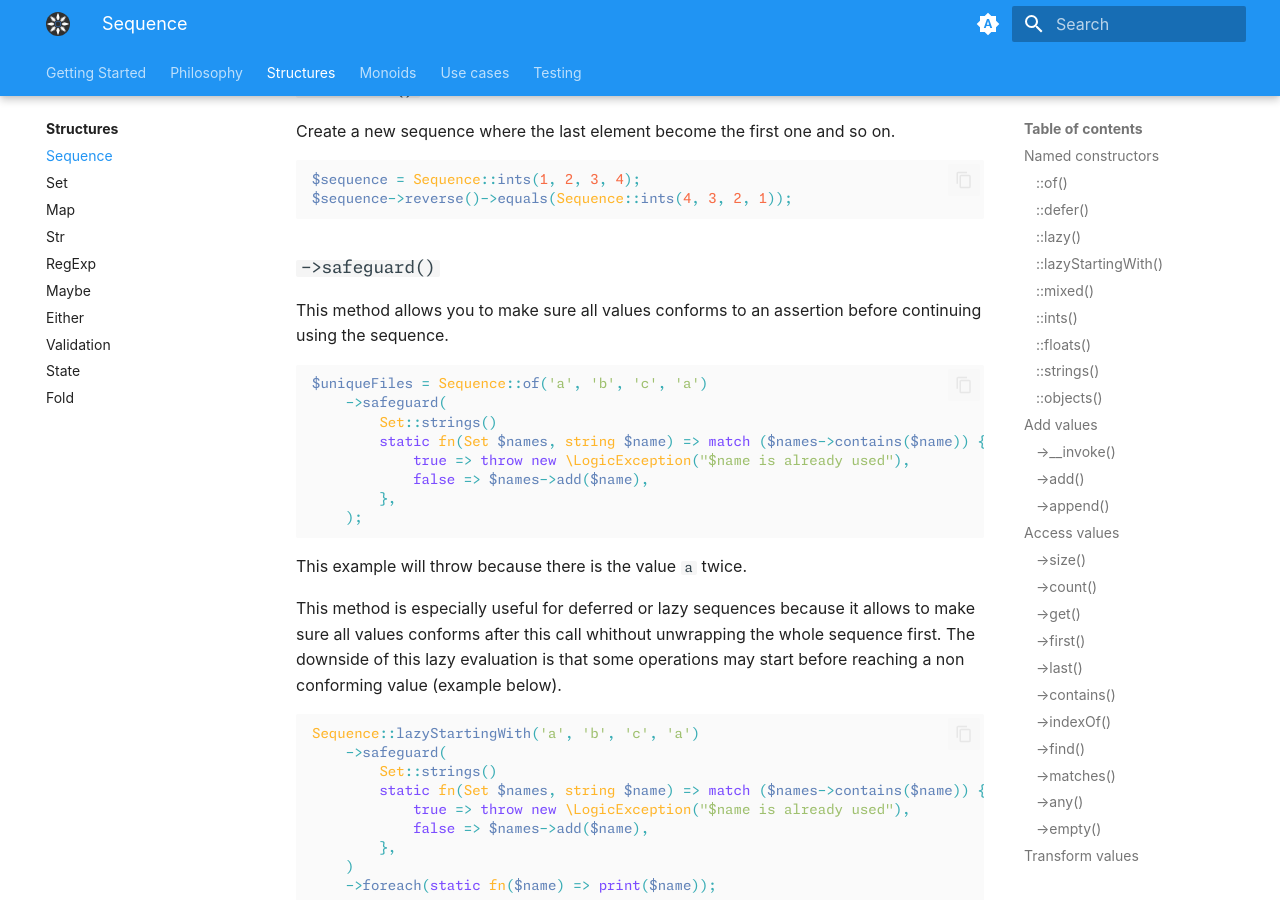
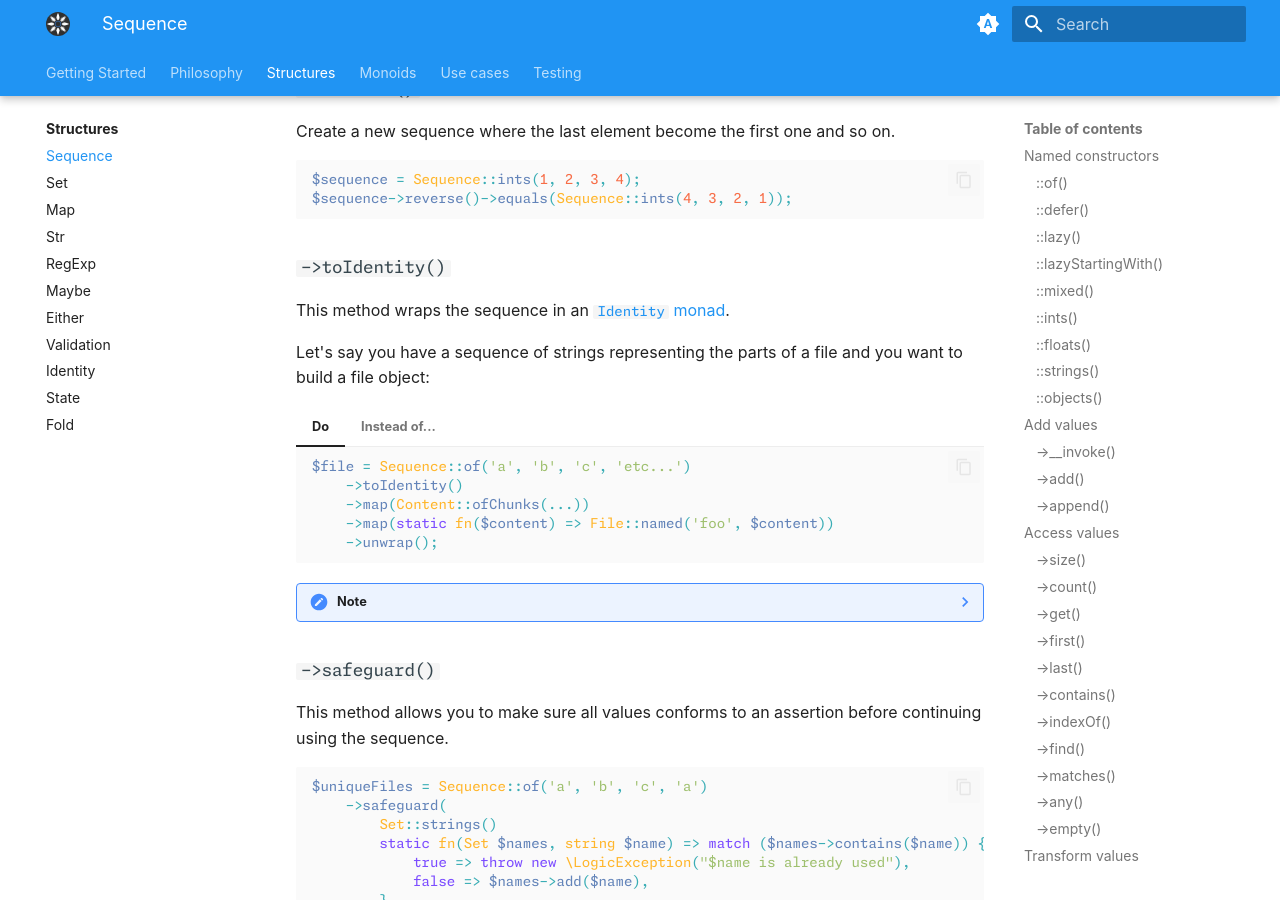
Before and after one commit to Innmind/Immutable, an MkDocs documentation site: the page built from docs/structures/sequence.md, in a window 1280 px wide and 900 px high, scrolled down 12516 px. Built offline with MkDocs 1.6.1 and Material for MkDocs 9.7.7, drawn with Linux system fonts in a browser that asks for light colours; plug-ins that fetch from the network failed and are left out.

Commit message:
add identity documentation

````diff
--- a/docs/structures/sequence.md
+++ b/docs/structures/sequence.md
@@ -572,6 +572,34 @@ $sequence = Sequence::ints(1, 2, 3, 4);
 $sequence->reverse()->equals(Sequence::ints(4, 3, 2, 1));
 ```
 
+### `->toIdentity()`
+
+This method wraps the sequence in an [`Identity` monad](identity.md).
+
+Let's say you have a sequence of strings representing the parts of a file and you want to build a file object:
+
+=== "Do"
+    ```php
+    $file = Sequence::of('a', 'b', 'c', 'etc...')
+        ->toIdentity()
+        ->map(Content::ofChunks(...))
+        ->map(static fn($content) => File::named('foo', $content))
+        ->unwrap();
+    ```
+
+=== "Instead of..."
+    ```php
+    $file = File::named(
+        'foo',
+        Content::ofChunks(
+            Sequence::of('a', 'b', 'c', 'etc...'),
+        ),
+    );
+    ```
+
+??? note
+    Here `Content` and `File` are imaginary classes, but you can find equivalent classes in [`innmind/filesystem`](https://packagist.org/packages/innmind/filesystem).
+
 ### `->safeguard()`
 
 This method allows you to make sure all values conforms to an assertion before continuing using the sequence.
--- a/mkdocs.yml
+++ b/mkdocs.yml
@@ -14,6 +14,7 @@ nav:
     - Maybe: structures/maybe.md
     - Either: structures/either.md
     - Validation: structures/validation.md
+    - Identity: structures/identity.md
     - State: structures/state.md
     - Fold: structures/fold.md
   - Monoids: MONOIDS.md
````
Also changed, not shown: docs/structures/identity.md (added, +55 -0 lines), docs/structures/index.md (+2 -1 lines).
